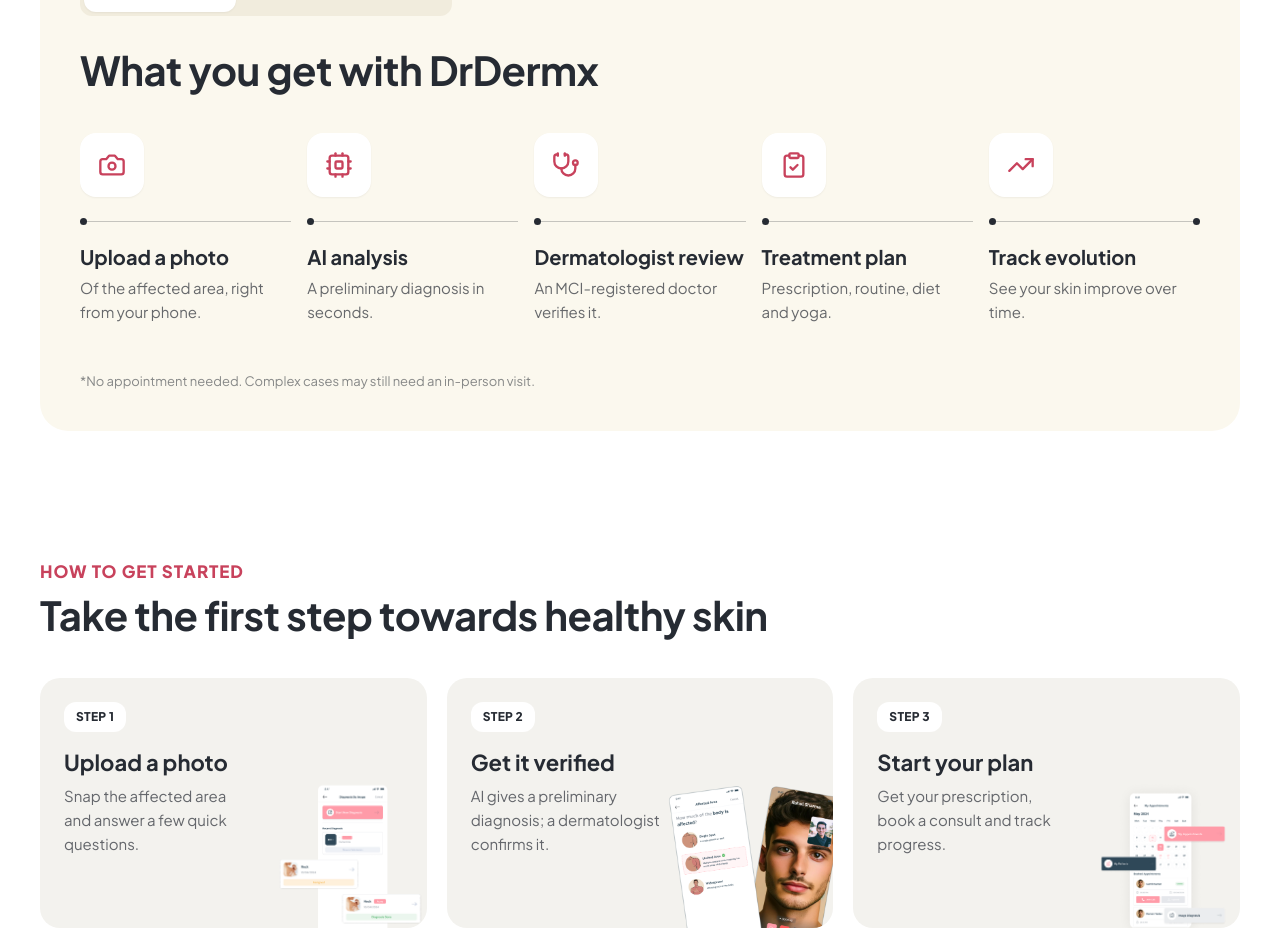
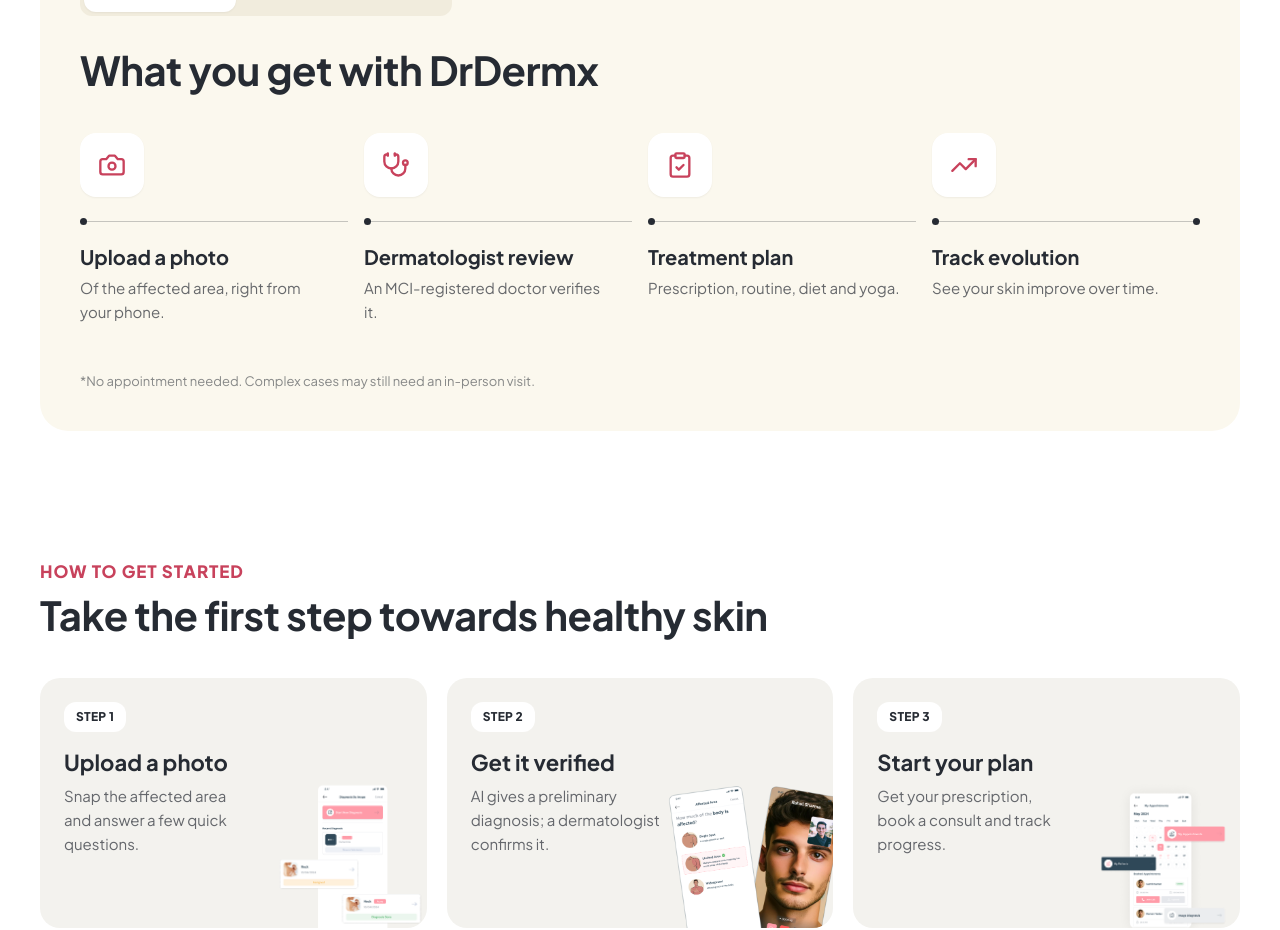
Before and after one commit to Code-X-Rahul/drdermex-web, a Next.js app: page / in a window 1280 px wide. Shown: the part 3937-4867 px from the top of the page. Built offline with nearby package versions, Linux system fonts and the light colour scheme.

Commit message:
feat(home): remove AI analysis step from patients tab

```diff
--- a/src/components/home/WhatYouGet.tsx
+++ b/src/components/home/WhatYouGet.tsx
@@ -9,7 +9,6 @@
     label: "Patients",
     steps: [
       { Icon: Camera, title: "Upload a photo", text: "Of the affected area, right from your phone." },
-      { Icon: Cpu, title: "AI analysis", text: "A preliminary diagnosis in seconds." },
       { Icon: Stethoscope, title: "Dermatologist review", text: "An MCI-registered doctor verifies it." },
       { Icon: ClipboardCheck, title: "Treatment plan", text: "Prescription, routine, diet and yoga." },
       { Icon: TrendingUp, title: "Track evolution", text: "See your skin improve over time." },
@@ -56,7 +55,12 @@
           What you get with DrDermx
         </h2>
 
-        <div className='no-scrollbar mt-10 flex gap-6 overflow-x-auto pb-2 lg:grid lg:grid-cols-5 lg:gap-4'>
+        <div
+          className={cn(
+            "no-scrollbar mt-10 flex gap-6 overflow-x-auto pb-2 lg:grid lg:gap-4",
+            steps.length === 4 ? "lg:grid-cols-4" : "lg:grid-cols-5"
+          )}
+        >
           {steps.map(({ Icon, title, text }, i) => (
             <div key={title} className='relative min-w-[200px] lg:min-w-0'>
               <div className='flex size-16 items-center justify-center rounded-2xl bg-white text-rose shadow-sm'>
```
